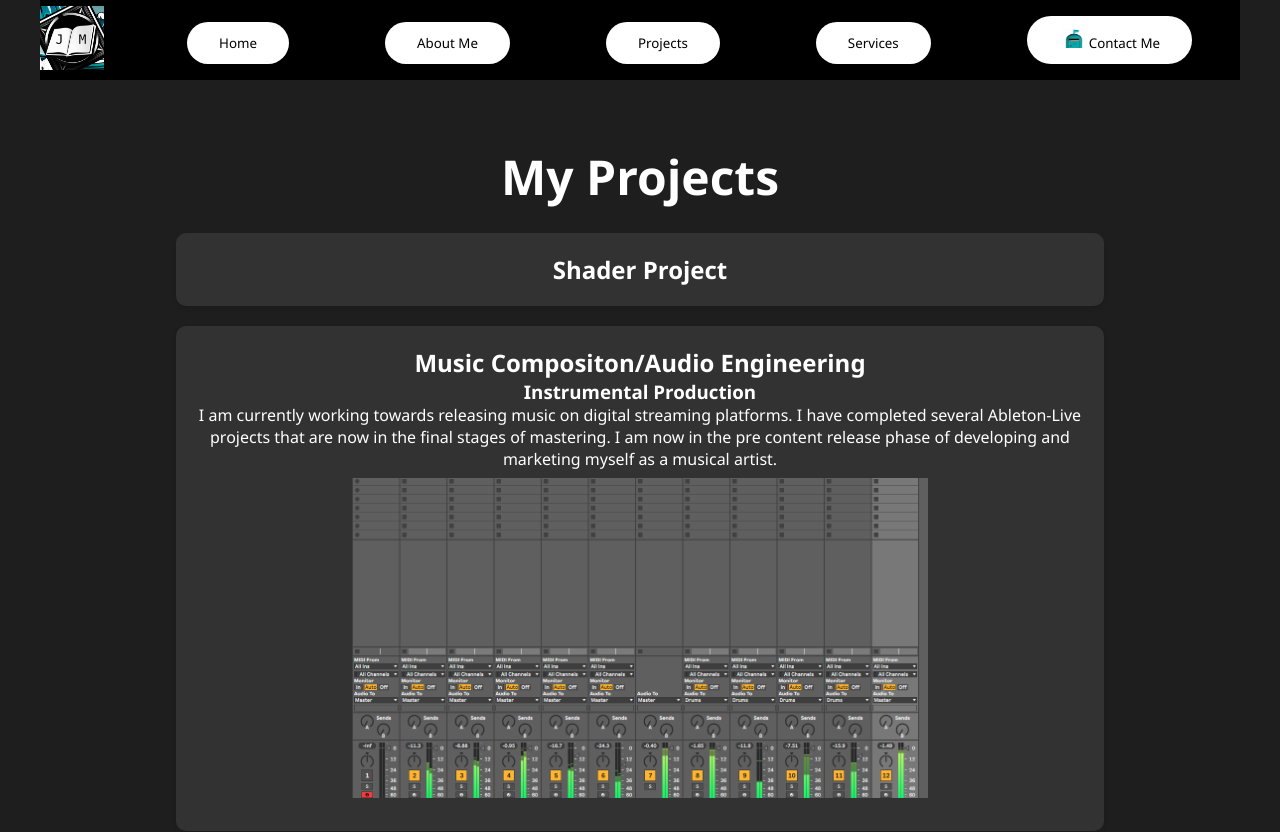
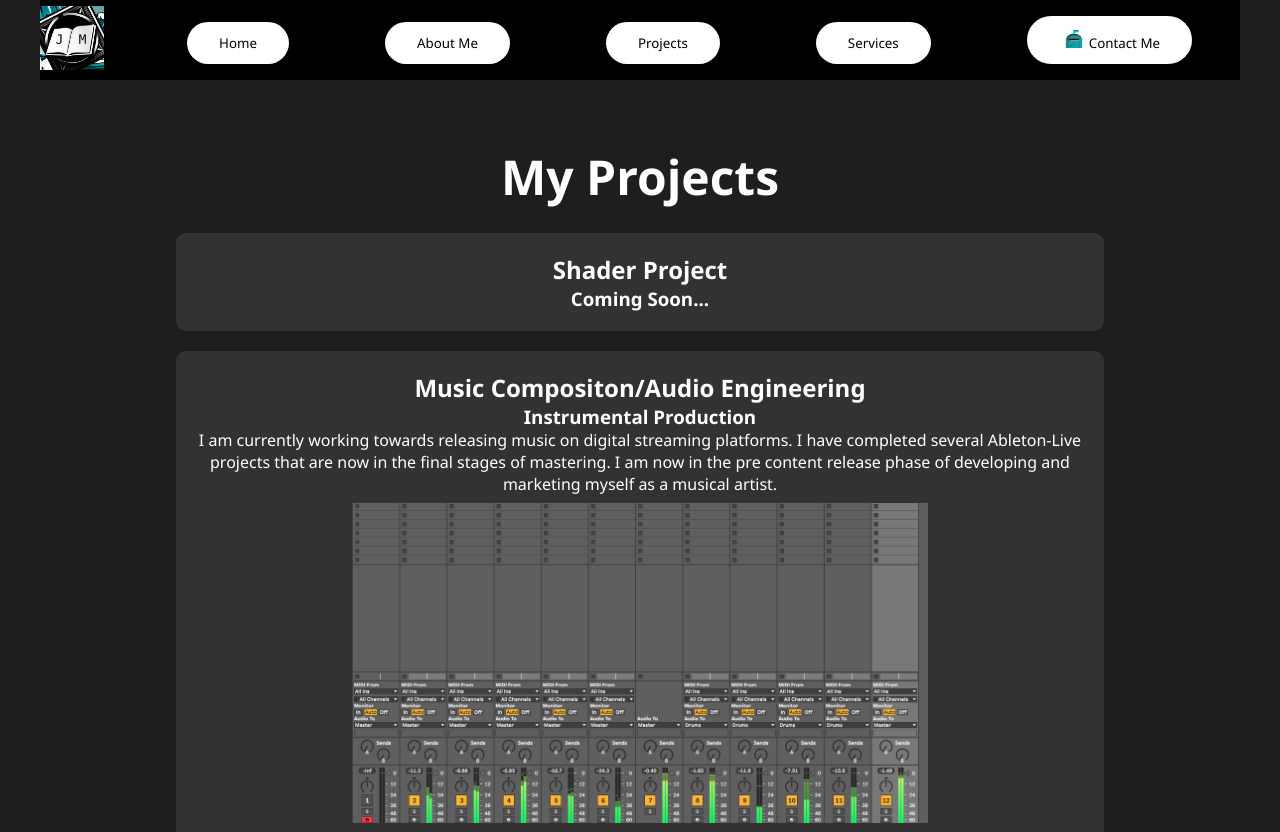
Before and after one commit to JalenM-commits/portfolio, a React (Vite) app: page /projects in a window 1280 px wide. Shown: the top 832 px of the page. Built offline with nearby package versions, Linux system fonts and the light colour scheme.

Commit message:
shaders project "coming soon"

```diff
--- a/src/pages/Projects/projects.jsx
+++ b/src/pages/Projects/projects.jsx
@@ -22,7 +22,7 @@ const Projects = () => {
             <div className="tile">
             <div className="tileContent">
                 <h2>Shader Project</h2>
-
+                <h3>Coming Soon...</h3>
             </div>
             </div>
 
```
